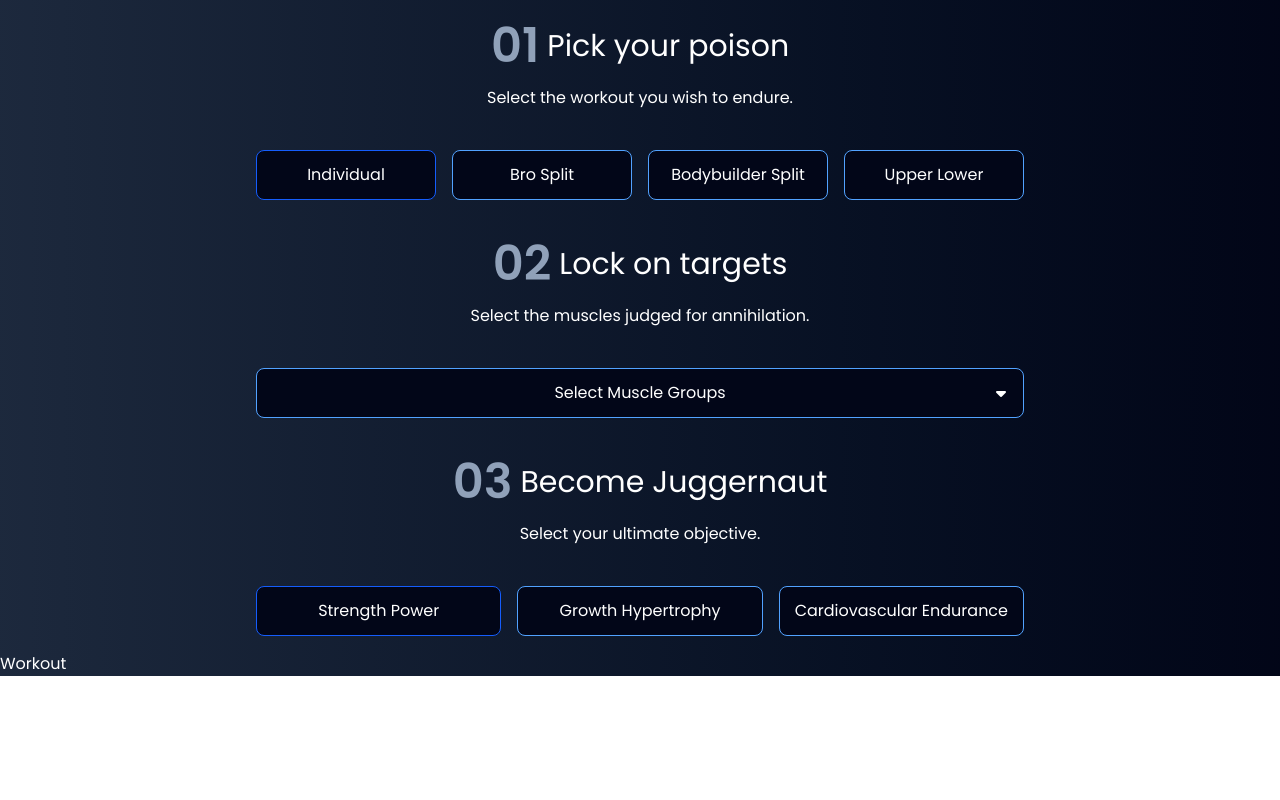
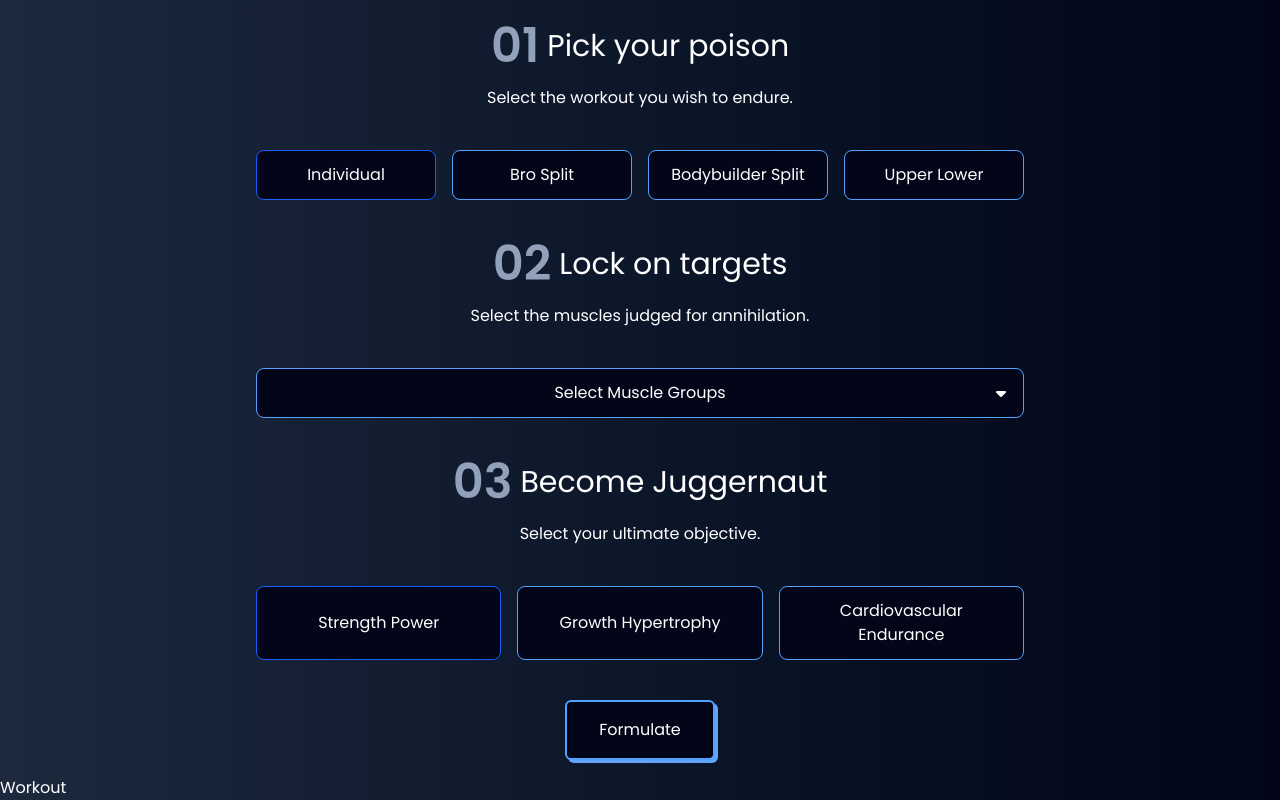
Before and after one commit to nuovvvva/Gym-training-app, a React (Vite) app: page / in a window 1280 px wide. Shown: the part 1006-1806 px from the top of the page. Before the commit the page ends 1682 px from the top, so only its background shows below. Built offline with nearby package versions, Linux system fonts and the light colour scheme.

Commit message:
Create the Button component and use it

```diff
--- /dev/null
+++ b/src/components/Button.jsx
@@ -0,0 +1,10 @@
+import React from 'react'
+
+export default function Button(props) {
+  const {text} = props
+  return (
+    <button className='px-8 py-4 mx-auto rounded-md border-[2px] bg-slate-950 border-blue-400 border-solid blueShadow duration-200 cursor-pointer'>
+      <p>{text}</p>
+    </button>
+  )
+}
--- a/src/components/Generator.jsx
+++ b/src/components/Generator.jsx
@@ -1,6 +1,7 @@
 import React, { useState } from 'react'
 import SectionWrapper from './SectionWrapper'
 import { WORKOUTS, SCHEMES } from '../utils/swoldier.js'
+import Button from './Button.jsx'
 
 function Header(props) {
   const { index, title, description } = props
@@ -60,7 +61,7 @@
                 setMuscles([])
                 setPoison(type)
               }}
-              className={'bg-slate-950 border duration-100 hover:border-blue-600 py-3 rounded-lg' + (type === poison ? ' border-blue-600' : ' border-blue-400')}
+              className={'bg-slate-950 border duration-100 hover:border-blue-600 py-3 px-4 rounded-lg' + (type === poison ? ' border-blue-600' : ' border-blue-400')}
               key={typeIndex}>
               <p className='capitalize'>{type.replaceAll('_', " ")}</p>
             </button>
@@ -98,13 +99,15 @@
               onClick={() => {
                 setGoal(scheme)
               }}
-              className={'bg-slate-950 border duration-100 hover:border-blue-600 py-3 rounded-lg' + (scheme === goal ? ' border-blue-600' : ' border-blue-400')}
+              className={'bg-slate-950 border duration-100 hover:border-blue-600 py-3 px-4 rounded-lg' + (scheme === goal ? ' border-blue-600' : ' border-blue-400')}
               key={schemeIndex}>
               <p className='capitalize'>{scheme.replaceAll('_', " ")}</p>
             </button>
           )
         })}
       </div>
+      <Button text={"Formulate"}></Button>
     </SectionWrapper>
+
   )
 }
--- a/src/components/Hero.jsx
+++ b/src/components/Hero.jsx
@@ -1,4 +1,5 @@
 import React from 'react'
+import Button from './Button'
 
 export default function Hero() {
   return (
@@ -9,9 +10,7 @@
       </div>
 
       <p className='text-sm md:text-base font-light'>I hereby acknowledge that I may become <span className='text-blue-400 font-medium'>unbelievabley swolenormous</span> and accept all risks of becoming the local <span className='text-blue-400 font-medium'>mass montrosity</span>, afflicted with severe body dismorphia, unable to fit through doors.</p>
-      <button className='px-8 py-4 rounded-md border-[2px] bg-slate-950 border-blue-400 border-solid blueShadow duration-200'>
-        <p>Accept & Begin</p>
-      </button>
+      <Button text={"Accept & Begin"}></Button>
     </div>
   )
 }
```
